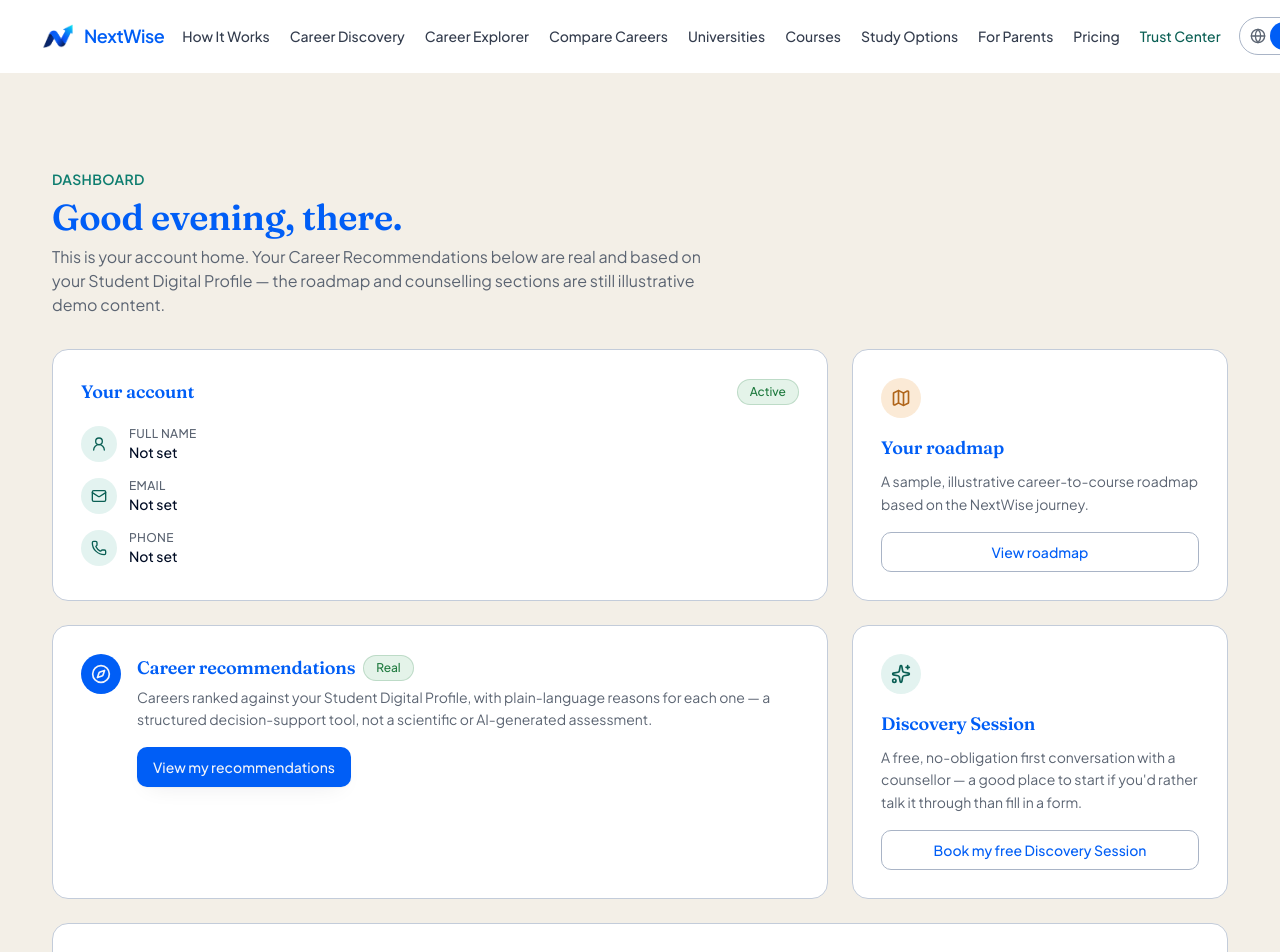
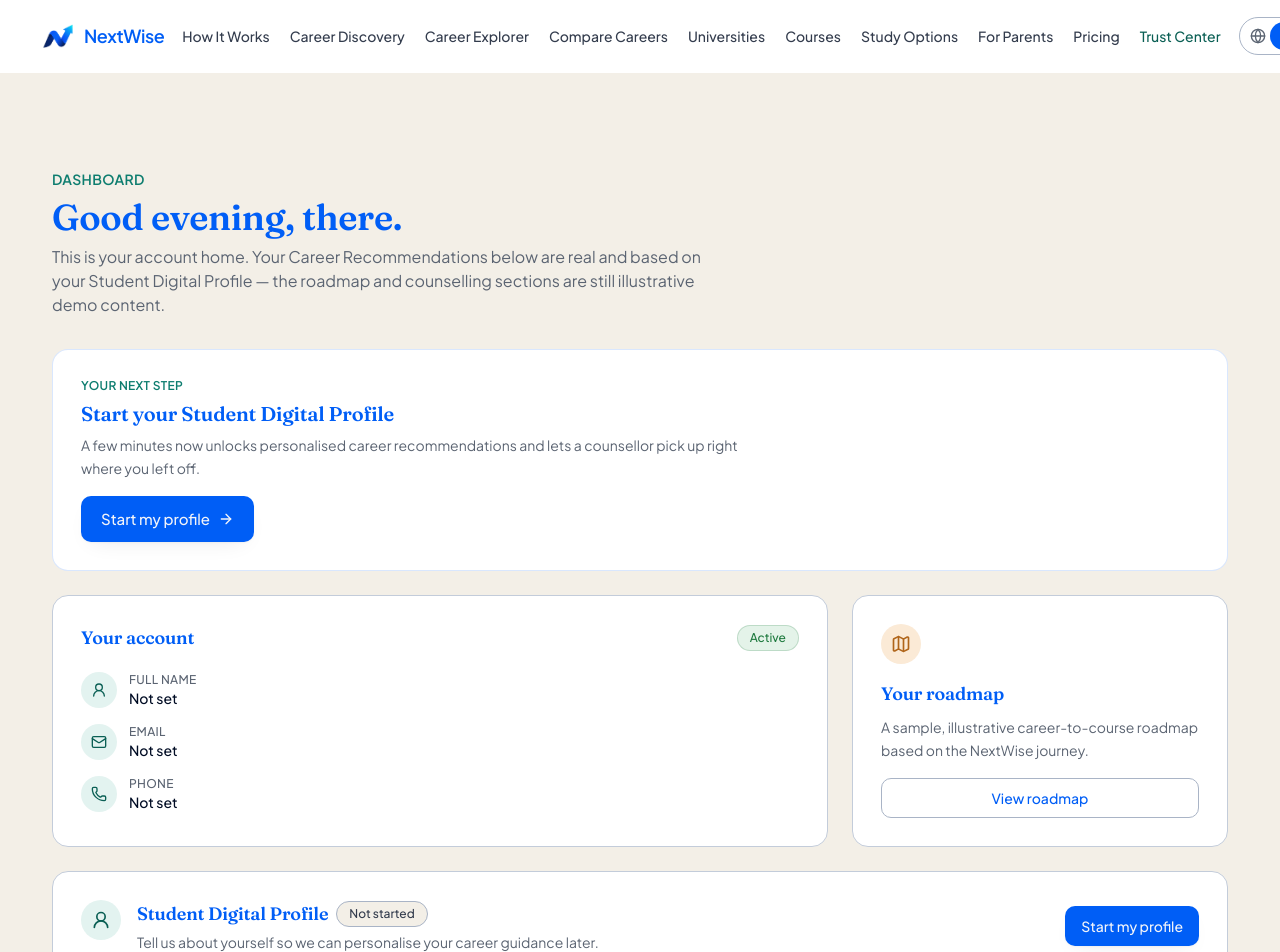
Before and after one commit to Dlittle051821/career-ai-platform, a Next.js app: page /dashboard in a window 1280 px wide. Shown: the top 952 px of the page. Built offline with nearby package versions, Linux system fonts and the light colour scheme; no server answers.

Commit message:
UX01-02 foundation and dashboard hierarchy improvements

```diff
--- a/src/app/(site)/dashboard/page.tsx
+++ b/src/app/(site)/dashboard/page.tsx
@@ -1,5 +1,5 @@
 import type { Metadata } from "next";
-import { Bookmark, ClipboardList, Compass, FileSignature, LibraryBig, Mail, Map, Phone, Receipt, Sparkles, Tag, UserRound } from "lucide-react";
+import { ArrowRight, Bookmark, ClipboardList, Compass, FileSignature, LibraryBig, Mail, Map, Phone, Receipt, Sparkles, Tag, UserRound } from "lucide-react";
 import { Section } from "@/components/layout/Section";
 import { Card } from "@/components/ui/Card";
 import { Badge } from "@/components/ui/Badge";
@@ -11,7 +11,7 @@ import { getStudentProfileSnapshot } from "@/lib/supabase/student-profile";
 import { calculateCompletion } from "@/lib/profile/completion";
 import { listMyInvoices } from "@/lib/supabase/payments/student-invoices";
 import { listMyPurchases } from "@/lib/supabase/pricing/my-purchases";
-import { listMyAgreements } from "@/lib/supabase/agreements/my-agreements";
+import { listMyAgreements, type MyAgreementSummary } from "@/lib/supabase/agreements/my-agreements";
 import { INVOICE_STATUS_LABELS, PAYABLE_INVOICE_STATUSES } from "@/types/payments";
 import { formatMoney } from "@/lib/admin/money";
 import { listSavedItems } from "@/lib/supabase/education/saved-items";
@@ -21,6 +21,7 @@ import { DISCOVERY_SESSION_STATUS_LABELS } from "@/types/discovery-session";
 import { getMyRecommendationReadiness } from "@/lib/supabase/recommendation-readiness";
 import { ReadinessBadge } from "@/components/sections/recommendations/ReadinessBadge";
 import { BRAND_NAME } from "@/config/site";
+import type { RecommendationReadiness } from "@/types/recommendation-readiness";
 
 const STUDENT_PROFILE_STATUS_LABEL: Record<string, string> = {
   not_started: "Not started",
@@ -37,6 +38,106 @@ function greeting(): string {
   if (hour < 12) return "Good morning";
   if (hour < 17) return "Good afternoon";
   return "Good evening";
+}
+
+interface NextBestAction {
+  title: string;
+  description: string;
+  href: string;
+  cta: string;
+}
+
+/**
+ * UX01-02 — "Next Best Action" for the dashboard's Decision Dashboard
+ * hierarchy: one obvious, prioritised action instead of a flat feature
+ * grid. Every branch reads only real, already-fetched application state
+ * (profile completion, payments, agreements, recommendation readiness,
+ * Discovery Session) — nothing here is a hard-coded or fabricated claim,
+ * and no stage is ever presented as complete unless the underlying data
+ * says so. Order reflects the spec's priority: an incomplete profile (the
+ * thing that unlocks everything else) outranks a payment or signature,
+ * which outrank recommendation guidance, which outranks an optional
+ * Discovery Session invitation, which falls back to free exploration.
+ */
+function getNextBestAction(args: {
+  profileStatus: "not_started" | "in_progress" | "completed";
+  profilePercent: number;
+  payableInvoiceCount: number;
+  pendingSignatureAgreement: MyAgreementSummary | undefined;
+  careerReadiness: RecommendationReadiness | null;
+  hasActiveDiscoverySession: boolean;
+}): NextBestAction {
+  const { profileStatus, profilePercent, payableInvoiceCount, pendingSignatureAgreement, careerReadiness, hasActiveDiscoverySession } = args;
+
+  if (profileStatus === "not_started") {
+    return {
+      title: "Start your Student Digital Profile",
+      description: "A few minutes now unlocks personalised career recommendations and lets a counsellor pick up right where you left off.",
+      href: "/profile/onboarding",
+      cta: "Start my profile",
+    };
+  }
+
+  if (profileStatus === "in_progress") {
+    return {
+      title: `Continue your Student Digital Profile — ${profilePercent}% complete`,
+      description: "Pick up where you left off. The more you add, the more useful your recommendations become.",
+      href: "/profile/onboarding",
+      cta: "Continue my profile",
+    };
+  }
+
+  if (payableInvoiceCount > 0) {
+    return {
+      title: "You have a payment due",
+      description: `${payableInvoiceCount} invoice${payableInvoiceCount === 1 ? "" : "s"} awaiting payment.`,
+      href: "/payments",
+      cta: "View payments",
+    };
+  }
+
+  if (pendingSignatureAgreement) {
+    return {
+      title: "An agreement is waiting for your signature",
+      description: `${pendingSignatureAgreement.agreementType} needs your signature before work can continue.`,
+      href: `/agreements/${pendingSignatureAgreement.id}`,
+      cta: "Review & sign",
+    };
+  }
+
+  if (careerReadiness && (careerReadiness.level === "NOT_READY" || careerReadiness.level === "PRELIMINARY") && careerReadiness.nextActions.length > 0) {
+    return {
+      title: "Your recommendations are almost ready",
+      description: careerReadiness.nextActions.slice(0, 2).join(" "),
+      href: "/recommendations",
+      cta: "See what's needed",
+    };
+  }
+
+  if (careerReadiness && (careerReadiness.level === "READY" || careerReadiness.level === "COUNSELLOR_VERIFIED")) {
+    return {
+      title: "Your recommendations are ready",
+      description: "Explore careers ranked against your Student Digital Profile, with plain-language reasons for each one.",
+      href: "/recommendations",
+      cta: "View my recommendations",
+    };
+  }
+
+  if (!hasActiveDiscoverySession) {
+    return {
+      title: "Want to talk it through?",
+      description: "Book a free, no-obligation Discovery Session with a counsellor — a good next step if you'd rather talk than fill in a form.",
+      href: "/discovery-session/book",
+      cta: "Book my free Discovery Session",
+    };
+  }
+
+  return {
+    title: "Keep exploring",
+    description: "Browse careers, courses, and universities to find options worth comparing.",
+    href: "/careers",
+    cta: "Explore options",
+  };
 }
 
 export default async function DashboardPage() {
@@ -66,6 +167,15 @@ export default async function DashboardPage() {
   const recommendationReadiness = await getMyRecommendationReadiness();
   const careerReadiness = recommendationReadiness?.career ?? null;
 
+  const nextBestAction = getNextBestAction({
+    profileStatus: studentCompletion.status,
+    profilePercent: studentCompletion.percent,
+    payableInvoiceCount: payableInvoices.length,
+    pendingSignatureAgreement: agreements.find((a) => a.signatureStatus === "pending_signature"),
+    careerReadiness,
+    hasActiveDiscoverySession: Boolean(activeDiscoverySession),
+  });
+
   return (
     <Section tone="muted" className="pt-10 sm:pt-14">
       <div className="mb-8">
@@ -79,7 +189,21 @@ export default async function DashboardPage() {
         </p>
       </div>
 
-      <div className="grid gap-6 lg:grid-cols-3">
+      <Card className="border-primary/15 bg-primary/[0.03]">
+        <p className="text-xs font-semibold uppercase tracking-wide text-secondary">Your next step</p>
+        <h2 className="mt-1.5 text-xl font-semibold text-primary balance">{nextBestAction.title}</h2>
+        <p className="mt-1.5 max-w-2xl text-sm leading-relaxed text-muted">{nextBestAction.description}</p>
+        <LinkButton
+          href={nextBestAction.href}
+          size="md"
+          className="mt-4"
+          trailingIcon={<ArrowRight aria-hidden="true" className="h-4 w-4" />}
+        >
+          {nextBestAction.cta}
+        </LinkButton>
+      </Card>
+
+      <div className="mt-6 grid gap-6 lg:grid-cols-3">
         <Card className="lg:col-span-2">
           <div className="flex items-center justify-between gap-3">
             <h2 className="text-lg font-semibold text-primary">Your account</h2>
@@ -129,6 +253,41 @@ export default async function DashboardPage() {
           </LinkButton>
         </Card>
       </div>
+
+      <Card className="mt-6">
+        <div className="flex flex-col gap-4 sm:flex-row sm:items-center sm:justify-between">
+          <div className="flex items-start gap-4">
+            <span className="flex h-10 w-10 shrink-0 items-center justify-center rounded-full bg-secondary-light text-secondary-dark">
+              <UserRound aria-hidden="true" className="h-5 w-5" />
+            </span>
+            <div>
+              <div className="flex flex-wrap items-center gap-2">
+                <h2 className="text-lg font-semibold text-primary">Student Digital Profile</h2>
+                <Badge tone={studentCompletion.status === "completed" ? "success" : studentCompletion.status === "in_progress" ? "info" : "neutral"}>
+                  {STUDENT_PROFILE_STATUS_LABEL[studentCompletion.status] ?? studentCompletion.status}
+                </Badge>
+              </div>
+              <p className="mt-1 text-sm text-muted">
+                {studentCompletion.status === "not_started"
+                  ? "Tell us about yourself so we can personalise your career guidance later."
+                  : `${studentCompletion.percent}% complete — pick up where you left off.`}
+              </p>
+            </div>
+          </div>
+          <LinkButton
+            href={studentCompletion.status === "completed" ? "/profile" : "/profile/onboarding"}
+            size="sm"
+            className="shrink-0"
+          >
+            {studentCompletion.status === "not_started"
+              ? "Start my profile"
+              : studentCompletion.status === "completed"
+                ? "View profile"
+                : "Continue profile"}
+          </LinkButton>
+        </div>
+        <ProfileProgressBar percent={studentCompletion.percent} className="mt-4" />
+      </Card>
 
       <div className="mt-6 grid gap-6 lg:grid-cols-3">
         <Card className="lg:col-span-2">
@@ -342,41 +501,6 @@ export default async function DashboardPage() {
         </div>
       </Card>
 
-      <Card className="mt-6">
-        <div className="flex flex-col gap-4 sm:flex-row sm:items-center sm:justify-between">
-          <div className="flex items-start gap-4">
-            <span className="flex h-10 w-10 shrink-0 items-center justify-center rounded-full bg-secondary-light text-secondary-dark">
-              <UserRound aria-hidden="true" className="h-5 w-5" />
-            </span>
-            <div>
-              <div className="flex flex-wrap items-center gap-2">
-                <h2 className="text-lg font-semibold text-primary">Student Digital Profile</h2>
-                <Badge tone={studentCompletion.status === "completed" ? "success" : studentCompletion.status === "in_progress" ? "info" : "neutral"}>
-                  {STUDENT_PROFILE_STATUS_LABEL[studentCompletion.status] ?? studentCompletion.status}
-                </Badge>
-              </div>
-              <p className="mt-1 text-sm text-muted">
-                {studentCompletion.status === "not_started"
-                  ? "Tell us about yourself so we can personalise your career guidance later."
-                  : `${studentCompletion.percent}% complete — pick up where you left off.`}
-              </p>
-            </div>
-          </div>
-          <LinkButton
-            href={studentCompletion.status === "completed" ? "/profile" : "/profile/onboarding"}
-            size="sm"
-            className="shrink-0"
-          >
-            {studentCompletion.status === "not_started"
-              ? "Start my profile"
-              : studentCompletion.status === "completed"
-                ? "View profile"
-                : "Continue profile"}
-          </LinkButton>
-        </div>
-        <ProfileProgressBar percent={studentCompletion.percent} className="mt-4" />
-      </Card>
-
       <DemoNotice className="mt-8">
         Roadmap content and counselling activity shown here are illustrative demo data. Your account details (name,
         email, phone), Student Digital Profile, and Career Recommendations are all real and stored securely.
--- a/src/components/ui/Button.tsx
+++ b/src/components/ui/Button.tsx
@@ -2,7 +2,7 @@ import type { ButtonHTMLAttributes, ReactNode } from "react";
 import Link from "next/link";
 import { cn } from "@/lib/utils";
 
-type Variant = "primary" | "secondary" | "outline" | "ghost";
+type Variant = "primary" | "secondary" | "outline" | "ghost" | "destructive";
 type Size = "md" | "lg" | "sm";
 
 const VARIANT_CLASSES: Record<Variant, string> = {
@@ -13,6 +13,16 @@ const VARIANT_CLASSES: Record<Variant, string> = {
   outline:
     "border border-border-strong bg-transparent text-primary hover:bg-surface-alt",
   ghost: "bg-transparent text-primary hover:bg-surface-alt",
+  /**
+   * Destructive — for actions with irreversible or high-consequence effects
+   * (cancel, remove, delete). Matches the color pattern already used by
+   * `admin/ConfirmSubmitButton.tsx`'s hand-rolled "armed" state, added here
+   * so new destructive actions can use the shared `Button` instead of
+   * duplicating base classes. Existing `ConfirmSubmitButton` is left as-is
+   * (it has its own two-step arm/confirm UX) rather than refactored in this
+   * foundation pass — see docs/ux/UX01-02_FOUNDATION.md.
+   */
+  destructive: "bg-error text-white hover:bg-error/90 active:bg-error/90 shadow-soft",
 };
 
 const SIZE_CLASSES: Record<Size, string> = {
@@ -68,7 +78,17 @@ export function LinkButton({
   );
 }
 
-interface ButtonProps extends CommonProps, Omit<ButtonHTMLAttributes<HTMLButtonElement>, "children"> {}
+interface ButtonProps extends CommonProps, Omit<ButtonHTMLAttributes<HTMLButtonElement>, "children"> {
+  /**
+   * Marks the button as mid-action (e.g. an in-flight client-side request).
+   * Disables the button, sets `aria-busy`, and swaps the leading icon for a
+   * spinner — `children` stays visible so callers can pass loading copy
+   * (e.g. "Saving…") themselves, matching the pattern `SubmitButton.tsx`
+   * already uses for Server Actions via `useFormStatus()`. Purely additive:
+   * omitting `loading` (the default) changes nothing about existing usage.
+   */
+  loading?: boolean;
+}
 
 /** Action button for form submits and interactive controls (not navigation). */
 export function Button({
@@ -79,15 +99,34 @@ export function Button({
   icon,
   trailingIcon,
   type = "button",
+  loading = false,
+  disabled,
   ...rest
 }: ButtonProps) {
   return (
     <button
       type={type}
+      disabled={disabled || loading}
+      aria-busy={loading || undefined}
       className={cn(BASE_CLASSES, VARIANT_CLASSES[variant], SIZE_CLASSES[size], className)}
       {...rest}
     >
-      {icon}
+      {loading ? (
+        <svg
+          aria-hidden="true"
+          viewBox="0 0 24 24"
+          className="h-4 w-4 animate-spin motion-reduce:animate-none"
+        >
+          <circle className="opacity-25" cx="12" cy="12" r="10" stroke="currentColor" strokeWidth="4" fill="none" />
+          <path
+            className="opacity-75"
+            fill="currentColor"
+            d="M4 12a8 8 0 0 1 8-8V0C5.373 0 0 5.373 0 12h4z"
+          />
+        </svg>
+      ) : (
+        icon
+      )}
       {children}
       {trailingIcon}
     </button>
```
Also changed, not shown: src/app/globals.css (+35 -0 lines), src/components/sections/home/Hero.tsx (+24 -8 lines).
